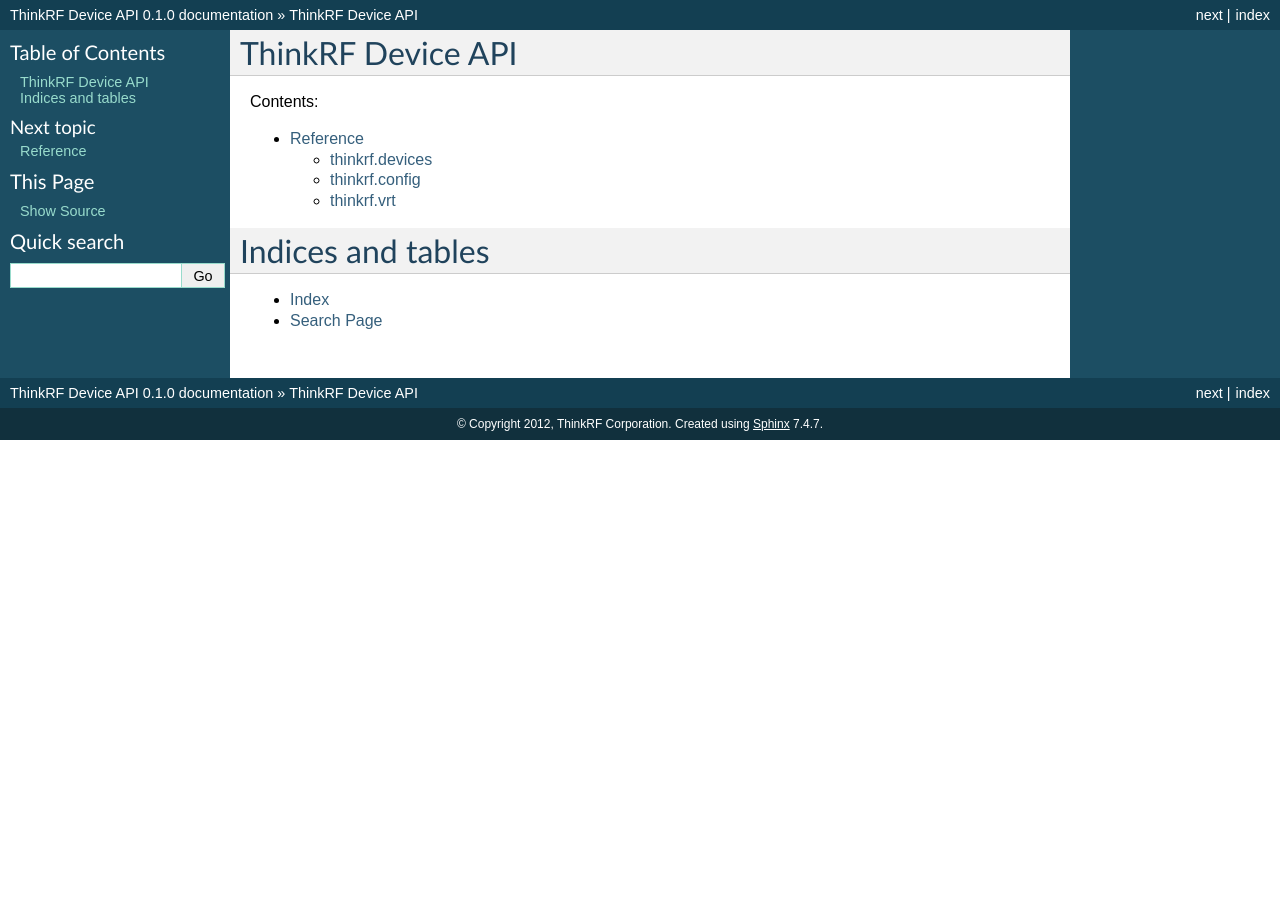
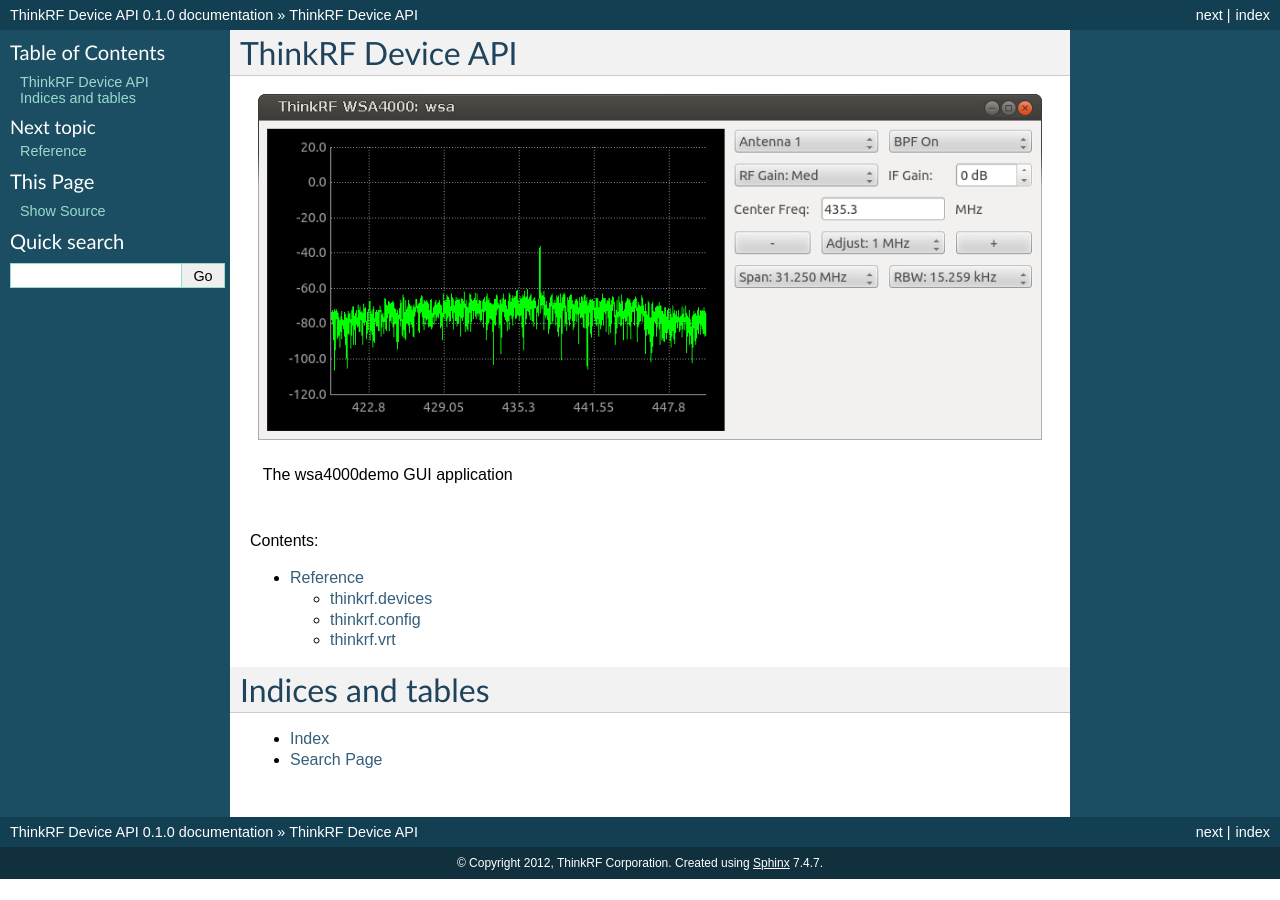
Before and after one commit to pyrf/pyrf, a Sphinx documentation site: the page built from docs/index.rst, in a window 1280 px wide. Built offline with Sphinx 7.4.7, drawn with Linux system fonts in a browser that asks for light colours.

Commit message:
docs: screen shot of wsa4000demo

```diff
--- a/docs/index.rst
+++ b/docs/index.rst
@@ -1,6 +1,11 @@
 
 ThinkRF Device API
 ==================
+
+.. figure:: wsa4000demo.png
+   :alt: wsa4000demo screen shot
+
+   The wsa4000demo GUI application
 
 Contents:
 
```
Also changed, not shown: docs/wsa4000demo.png (added).
